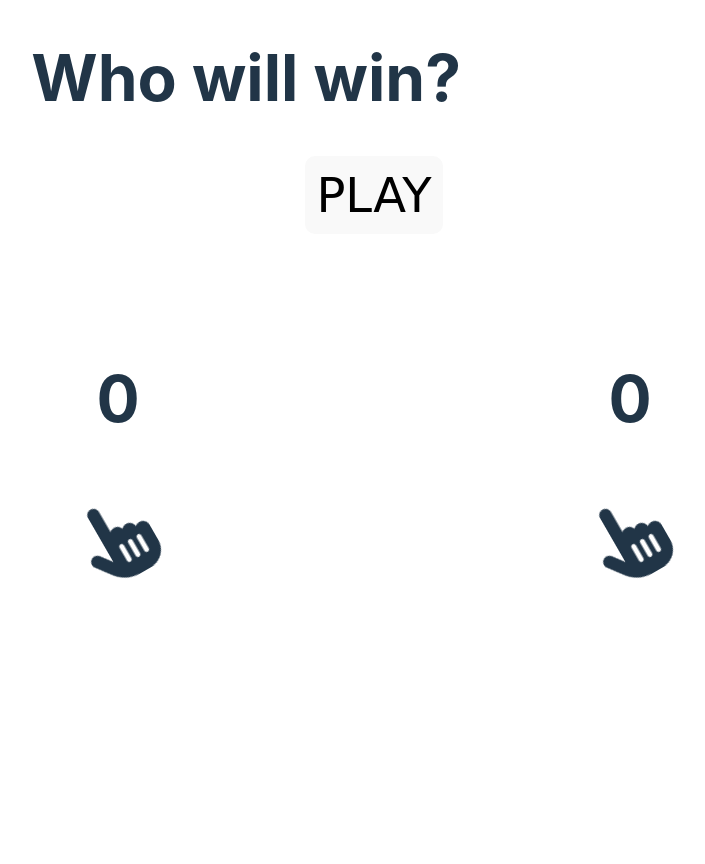
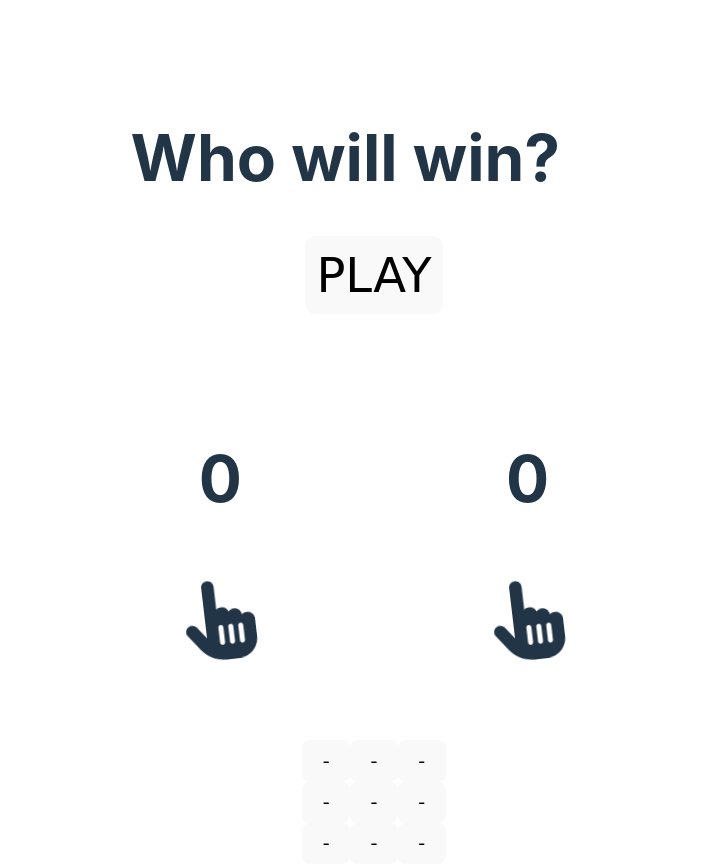
Before and after one commit to MarkoMikaelT/portfolio-react-app, a React (Vite) app: page / in a window 1280 px wide. Shown: the whole page, without its empty margins (266-971 px from the left). Before the commit the page ends 800 px from the top, so only its background shows below. Built offline with nearby package versions, Linux system fonts and the light colour scheme.

Commit message:
Cleaned up css and started tictactoe game

```diff
--- /dev/null
+++ b/src/App.css
@@ -0,0 +1,18 @@
+.app-games{
+    width: 100%;
+    height: fit-content;
+    display: flex;
+    flex-direction: column;
+    align-items: center;
+    justify-content: center;
+}
+
+.homepage-game{
+    display: flex;
+    flex-direction: column;
+    justify-content: space-evenly;
+    align-items: center;
+    width: 80%;
+    margin-bottom: 10vh;
+    margin-top: 10vh;
+}
--- a/src/App.tsx
+++ b/src/App.tsx
@@ -1,9 +1,14 @@
 import RpsGame from './rpsgame/RpsGame'
+import './App.css'
+import TicTac from './tictactoegame/TicTacGame'
 
 function App() {
 
   return (
+    <div className='app-games'>
       <RpsGame></RpsGame>
+      <TicTac></TicTac>
+    </div>
   )
 }
 
--- a/src/rpsgame/RpsGame.css
+++ b/src/rpsgame/RpsGame.css
@@ -1,19 +1,11 @@
-.games{
-    width: 100vw;
-    height: auto;
-    display: flex;
-    align-items: center;
-    justify-content: center;
-}
 
-.homepage-game{
+/* .homepage-game{
     display: flex;
     flex-direction: column;
-    position: fixed;
-    top: 0px;
     justify-content: space-evenly;
+    align-items: center;
     width: 80%;
-}
+} */
 
 .rockpapersci{
     display: flex;
@@ -53,6 +45,10 @@ h1, h2{
     min-width: 16vh;
     text-align: center;
     font-size: 8vh;
+}
+
+h1{
+    width: fit-content;
 }
 
 .hand-icon{
--- a/src/rpsgame/RpsGame.tsx
+++ b/src/rpsgame/RpsGame.tsx
@@ -106,7 +106,6 @@ function RpsGame() {
     }
 
   return (
-    <div className='games'>
     <div className='homepage-game'>
         <h1 className='win-text'>{winState}</h1>
         <button className='play-hand' onClick={playHand}>
@@ -123,7 +122,6 @@ function RpsGame() {
             </div>
         </div>
     </div>
-    </div>
   )
 }
 
--- /dev/null
+++ b/src/tictactoegame/TicTacGame.tsx
@@ -0,0 +1,55 @@
+import React, { useState } from 'react'
+
+
+
+const TicTacGame = () => {
+
+  const Square = () =>{
+
+    const [val, setVal] = useState("-")
+    var prevVal = " "
+
+    function handleClick(){
+      if(prevVal == "X"){
+        setVal("O")
+        prevVal = "O"
+        console.log(prevVal)
+      }
+      else{
+        setVal("X")
+        prevVal = "X"
+        console.log(prevVal)
+      }
+
+    }
+
+    return(
+      <button className='btn-square' onClick={() => handleClick()}>
+        {val}
+      </button>
+    )
+  }
+
+  return (
+    <div className='tictacgame'>
+      <div className='btn-row'>
+        <Square />
+        <Square />
+        <Square />
+      </div>
+      <div className='btn-row'>
+        <Square />
+        <Square/>
+        <Square />
+      </div>
+      <div className='btn-row'>
+        <Square />
+        <Square/>
+        <Square/>
+      </div>
+
+    </div>
+  )
+}
+
+export default TicTacGame
```
Lines whose indentation alone changed are shown as unchanged.
